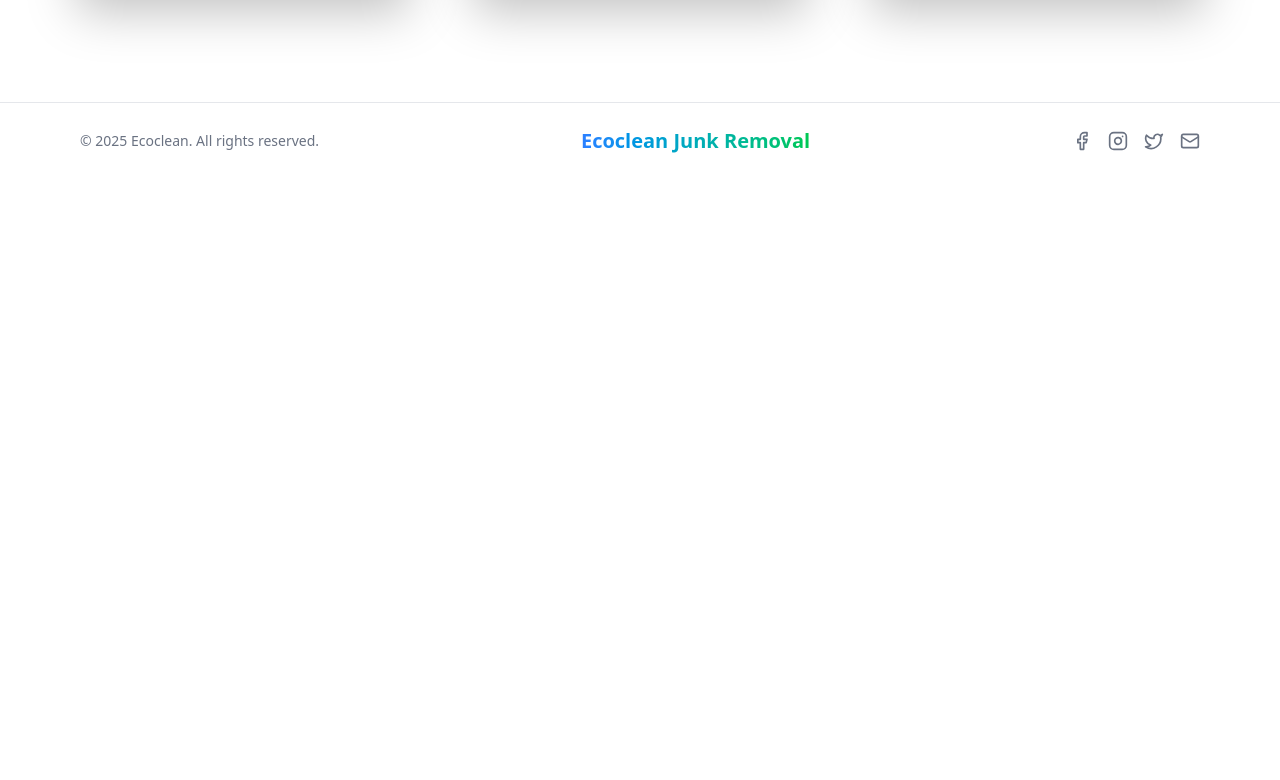
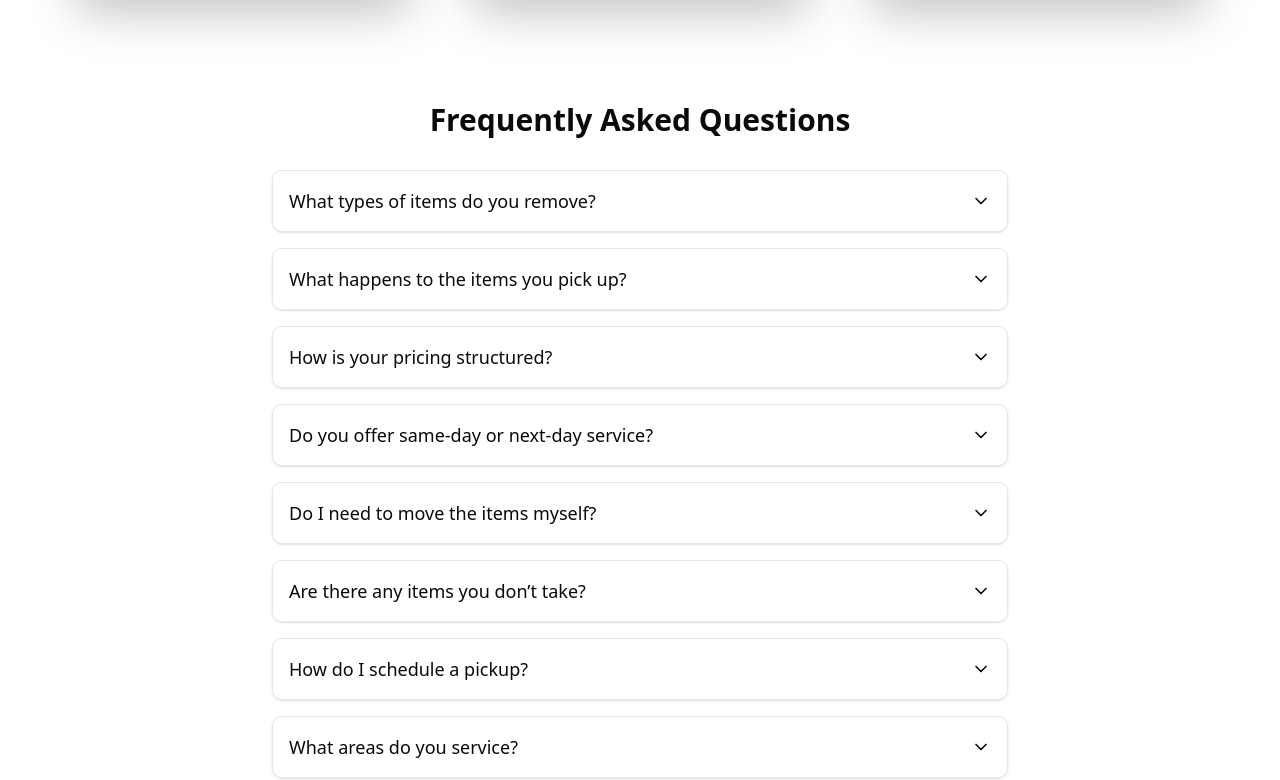
Before and after one commit to missesenam/Ecoclean, a React (Vite) app: page /about-us in a window 1280 px wide. Shown: the part 1420-2200 px from the top of the page. Before the commit the page ends 1599 px from the top, so only its background shows below. Built offline with nearby package versions, Linux system fonts and the light colour scheme.

Commit message:
my commit

```diff
--- a/package.json
+++ b/package.json
@@ -11,6 +11,7 @@
   },
   "dependencies": {
     "@radix-ui/react-slot": "^1.2.0",
+    "@react-google-maps/api": "^2.20.6",
     "class-variance-authority": "^0.7.1",
     "clsx": "^2.1.1",
     "framer-motion": "^12.7.2",
--- /dev/null
+++ b/src/components/AboutComponents/Faqs.jsx
@@ -0,0 +1,84 @@
+import React, { useState } from "react";
+import { ChevronDown, ChevronUp } from "lucide-react";
+
+const faqs = [
+  {
+    question: "What types of items do you remove?",
+    answer:
+      "We remove almost anything—furniture, appliances, yard waste, construction debris, electronics, mattresses, and more. If it’s non-hazardous and fits in our truck, we’ll take it!",
+  },
+  {
+    question: "What happens to the items you pick up?",
+    answer:
+      "What sets EcoClean Junk Removal apart is our commitment to eco-friendly disposal. We prioritize donating items that can be repurposed or reused to support families in need throughout Chicagoland. Anything that can’t be donated is responsibly recycled or creatively repurposed to minimize waste and protect the environment.",
+  },
+  {
+    question: "How is your pricing structured?",
+    answer:
+      "We charge based on how much space your items take up in our truck. Pricing is pro-rated by load size—¼ load, ½ load, ¾ load, and full truckload. Labor, cleanup, and haul-away are included in the price.",
+  },
+  {
+    question: "Do you offer same-day or next-day service?",
+    answer:
+      "Yes! We offer convenient same-day and next-day junk removal to meet your scheduling needs.",
+  },
+  {
+    question: "Do I need to move the items myself?",
+    answer:
+      "Not at all. Our team handles all the heavy lifting, loading, and cleanup so you don’t have to lift a finger.",
+  },
+  {
+    question: "Are there any items you don’t take?",
+    answer:
+      "We do not handle hazardous materials like paint, chemicals, or asbestos. If you're unsure, just give us a call and we’ll let you know.",
+  },
+  {
+    question: "How do I schedule a pickup?",
+    answer:
+      "Scheduling is easy! Call us, text us, or book online. We’ll give you a free estimate and set up a convenient time for your removal.",
+  },
+  {
+    question: "What areas do you service?",
+    answer:
+      "We proudly serve the greater Chicagoland area. Contact us to confirm if we service your specific location.",
+  },
+];
+const Faqs = () => {
+  const [activeIndex, setActiveIndex] = useState(null);
+
+  const toggle = (index) => {
+    setActiveIndex(activeIndex === index ? null : index);
+  };
+  return (
+    <div className="max-w-3xl mx-auto px-4 py-10">
+      <h2 className="text-3xl font-bold mb-8 text-center">
+        Frequently Asked Questions
+      </h2>
+      <div className="space-y-4">
+        {faqs.map((faq, index) => (
+          <div
+            key={index}
+            className="border border-gray-200 rounded-lg p-4 shadow-sm transition"
+          >
+            <button
+              onClick={() => toggle(index)}
+              className="w-full flex justify-between items-center text-left text-lg font-medium"
+            >
+              <span>{faq.question}</span>
+              {activeIndex === index ? (
+                <ChevronUp className="w-5 h-5" />
+              ) : (
+                <ChevronDown className="w-5 h-5" />
+              )}
+            </button>
+            {activeIndex === index && (
+              <div className="mt-3 text-gray-700">{faq.answer}</div>
+            )}
+          </div>
+        ))}
+      </div>
+    </div>
+  );
+};
+
+export default Faqs;
--- a/src/components/Booking.jsx
+++ b/src/components/Booking.jsx
@@ -16,21 +16,16 @@ const Booking = () => {
   ];
 
   const inputGroups = [
-    [
     { type: "text", placeholder: "First name" },
     { type: "text", placeholder: "Last name" },
-    ],
-    [
     { type: "email", placeholder: "Email" },
     { type: "tel", placeholder: "Phone number" },
-    ],
-    [{ type: "text", placeholder: "Address", fullWidth: true }],
-    [
+    { type: "text", placeholder: "Address" },
     { type: "text", placeholder: "City" },
     { type: "text", placeholder: "State" },
     { type: "text", placeholder: "Zip Code" },
-    ],
   ];
+
   const inputClass =
     "w-full px-4 py-2 border border-gray-300 rounded-md shadow-sm focus:outline-none focus:ring-2 focus:ring-sky-300 focus:border-sky-300 transition";
 
@@ -38,28 +33,18 @@ const Booking = () => {
     <div className="bg-white flex flex-col md:flex-row">
       {/* Left: Form */}
       <div className="flex-1">
-        {/* <h2 className="text-2xl font-semibold mb-4">Book online</h2> */}
         <h3 className="text-2xl md:text-4xl  font-bold mb-6 text-center">
           Get a Quote
         </h3>
         <form className="space-y-4">
           <div className="space-y-4">
-            {inputGroups.map((group, i) => (
-              <div
+            {inputGroups.map((input, i) => (
+              <input
                 key={i}
-                className={`flex gap-4 ${group[0].fullWidth ? "flex-col" : ""}`}
-              >
-                {group.map((input, j) => (
-                  <input
-                    key={j}
                 type={input.type}
                 placeholder={input.placeholder}
-                    className={
-                      input.fullWidth ? `${inputClass} w-full` : inputClass
-                    }
+                className="w-full px-4 py-2 border rounded-md"
               />
-                ))}
-              </div>
             ))}
           </div>
 
--- a/src/components/Footer.jsx
+++ b/src/components/Footer.jsx
@@ -21,21 +21,34 @@ const Footer = () => {
           Ecoclean Junk Removal
         </div>
         <div className="flex space-x-4 text-gray-500 dark:text-gray-400">
-          <a href="#" className="hover:text-pink-600 transition-colors">
+          <a
+            href="https://www.facebook.com/profile.php?id=61574988930380"
+            className="hover:text-blue-600 transition-colors"
+            target="_blank"
+          >
             <Facebook size={20} />
           </a>
-          <a href="#" className="hover:text-pink-600 transition-colors">
+          <a
+            href="https://www.instagram.com/ecocleanjunkremoval?utm_source=qr&igsh=azZyeGthZmZ4azQw"
+            className="hover:text-blue-600 transition-colors"
+            target="_blank"
+          >
             <Instagram size={20} />
           </a>
-          <a href="#" className="hover:text-pink-600 transition-colors">
+          {/* <a
+            href="#"
+            className="hover:text-blue-600 transition-colors"
+            target="_blank"
+          >
             <Twitter size={20} />
           </a>
           <a
             href="mailto:contact@ecoclean.com"
             className="hover:text-blue-600 transition-colors"
+            target="_blank"
           >
             <Mail size={20} />
-          </a>
+          </a> */}
         </div>
       </div>
     </motion.footer>
--- a/src/components/HomeComponents/HeroSection.jsx
+++ b/src/components/HomeComponents/HeroSection.jsx
@@ -91,7 +91,7 @@ const HeroSection = () => {
           >
             <motion.div
               ref={modalRef}
-              className="bg-white rounded-xl p-8 h-[80vh] w-full max-w-6xl shadow-lg text-black overflow-auto"
+              className="bg-white rounded-xl p-8 h-[80vh] w-full max-w-2xl shadow-lg text-black overflow-auto scrollbar-thin scrollbar-thumb-gray-400 scrollbar-track-transparent"
               initial={{ y: "-50%", opacity: 0 }}
               animate={{ y: "0%", opacity: 1 }}
               exit={{ y: "-50%", opacity: 0 }}
--- /dev/null
+++ b/src/components/TheMap.jsx
@@ -0,0 +1,23 @@
+import { GoogleMap, LoadScript, Marker } from "@react-google-maps/api";
+
+const containerStyle = {
+  width: "100%",
+  height: "450px",
+};
+
+const center = {
+  lat: 6.1319, // Example: Lomé, Togo
+  lng: 1.2228,
+};
+
+function TheMap() {
+  return (
+    <LoadScript googleMapsApiKey="YOUR_API_KEY">
+      <GoogleMap mapContainerStyle={containerStyle} center={center} zoom={13}>
+        <Marker position={center} />
+      </GoogleMap>
+    </LoadScript>
+  );
+}
+
+export default TheMap;
--- a/src/index.css
+++ b/src/index.css
@@ -181,3 +181,21 @@
 .animate-fall {
   animation: fall 0.3s ease-out;
 }
+
+
+.scrollbar-thin::-webkit-scrollbar {
+  width: 8px;
+}
+
+.scrollbar-thin::-webkit-scrollbar-track {
+  background-color: #cbc8d4;
+}
+
+.scrollbar-thin::-webkit-scrollbar-thumb {
+  background-color: rgba(0, 0, 0, 0.5);
+  border-radius: 10px;
+}
+
+.scrollbar-thin::-webkit-scrollbar-thumb:hover {
+  background-color: rgba(0, 0, 0, 0.7);
+}
--- a/src/pages/About.jsx
+++ b/src/pages/About.jsx
@@ -1,6 +1,7 @@
 import React from "react";
 import AboutSection from "@/components/AboutComponents/AboutSection";
 import HowItWorks from "@/components/AboutComponents/HowItWorks";
+import Faqs from "@/components/AboutComponents/Faqs";
 
 const About = () => {
   return (
@@ -8,6 +9,7 @@ const About = () => {
       <AboutSection />
       <HowItWorks />
       {/* <WhyChooseUs /> */}
+      <Faqs />
     </div>
   );
 };
--- a/src/pages/Contact.jsx
+++ b/src/pages/Contact.jsx
@@ -1,8 +1,10 @@
 import React from "react";
 import contactBg from "../assets/picture7.jpg"; // replace with your actual image
+import TheMap from "@/components/TheMap";
 
 const Contact = () => {
   return (
+    <>
       <div
         className="relative bg-cover bg-center bg-no-repeat py-16"
         style={{ backgroundImage: `url(${contactBg})` }}
@@ -72,8 +74,8 @@ const Contact = () => {
             <div className="space-y-6 flex flex-col items-center">
               <div>
                 <h2 className="text-xl font-semibold mb-2">ADDRESS</h2>
-              <p>(2) Disposed Are</p>
-              <p>Sus Demographics</p>
+                <p>14142 S Napa Cir</p>
+                <p>Plainfield, IL 60544</p>
               </div>
 
               <div>
@@ -85,6 +87,8 @@ const Contact = () => {
           </div>
         </div>
       </div>
+      <TheMap />
+    </>
   );
 };
 
--- a/src/pages/Gallery.jsx
+++ b/src/pages/Gallery.jsx
@@ -58,9 +58,9 @@ const Gallery = () => {
     picture19,
     picture20,
     picture21,
-    picture22,
-    picture23,
-    picture24,
+    // picture22,
+    // picture23,
+    // picture24,
     picture25,
     picture26,
     picture27,
```
Also changed, not shown: 1 other file (tests, documents, lock files or other folders). Lines whose indentation alone changed are shown as unchanged.
